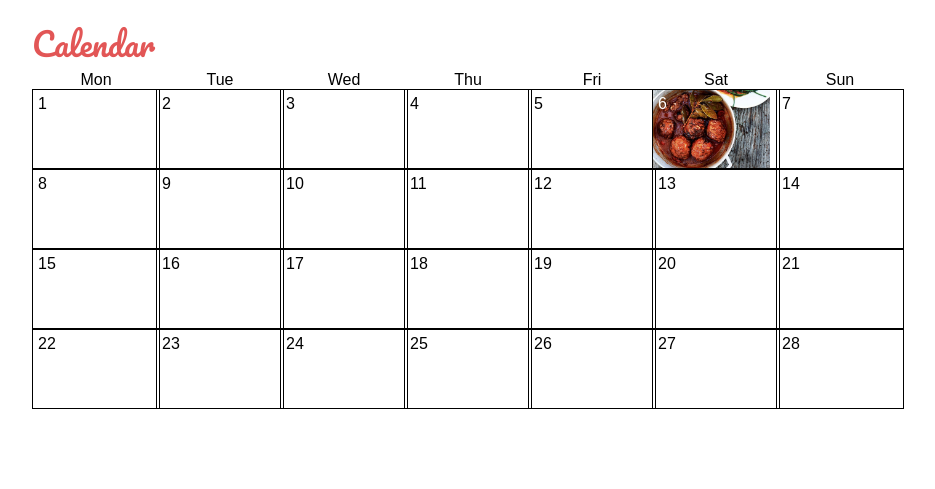
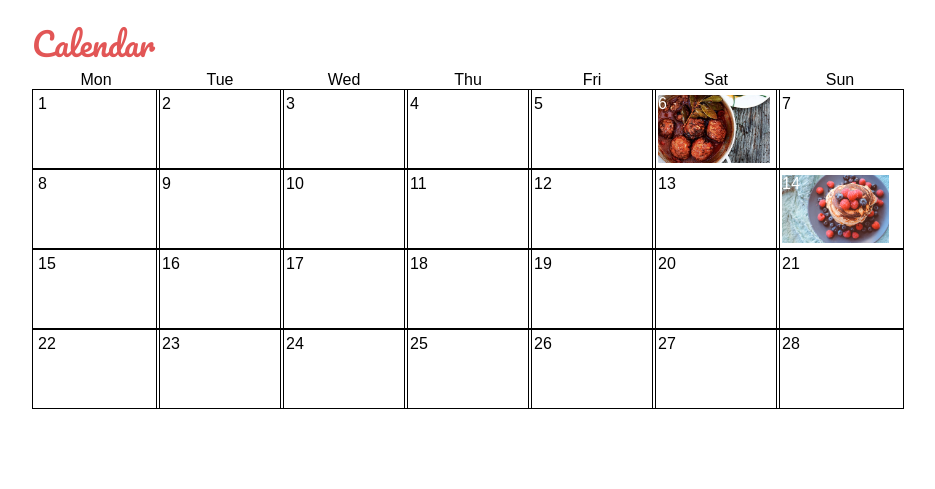
Before and after one commit to emilime93/se.kth.id1354.seminar1, a PHP site: page /calendar.html in a window 1280 px wide. Shown: the part 217-706 px from the top of the page, without its empty margins (160-1095 px from the left). Run offline with PHP 8.4, Linux system fonts and the light colour scheme.

Commit message:
-fixed a pancake day in calendar

```diff
--- a/calendar.html
+++ b/calendar.html
@@ -61,7 +61,9 @@
                         <div class="day"><span class="number">11</span></div>
                         <div class="day"><span class="number">12</span></div>
                         <div class="day"><span class="number">13</span></div>
-                        <div class="day"><span class="number">14</span></div>
+                        <a href="pancakes-recipe.html">
+                            <div class="day fotd-pancakes"><span class="number">14</span></div>
+                        </a>
                         <div class="day"><span class="number">15</span></div>
                         <div class="day"><span class="number">16</span></div>
                         <div class="day"><span class="number">17</span></div>
--- a/css/style.css
+++ b/css/style.css
@@ -197,6 +197,16 @@ footer p {
     overflow: hidden;
     background-size: cover;
     background-repeat: no-repeat;
+    background-clip: content-box;
+    color: white;
+}
+
+.fotd-pancakes {
+    background: url('../img/pancakes.jpg');
+    overflow: hidden;
+    background-size: cover;
+    background-repeat: no-repeat;
+    background-clip: content-box;
     color: white;
 }
 
```
